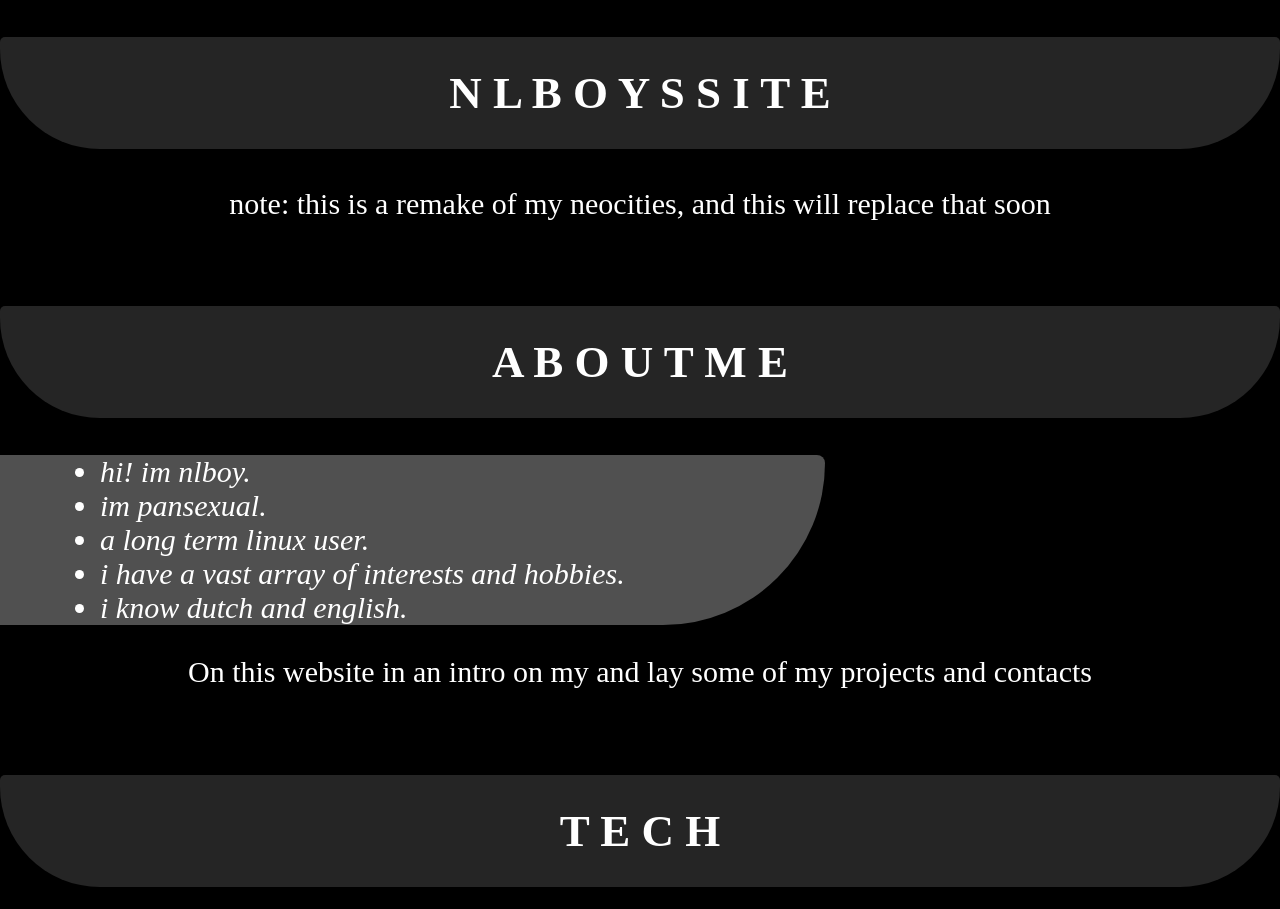
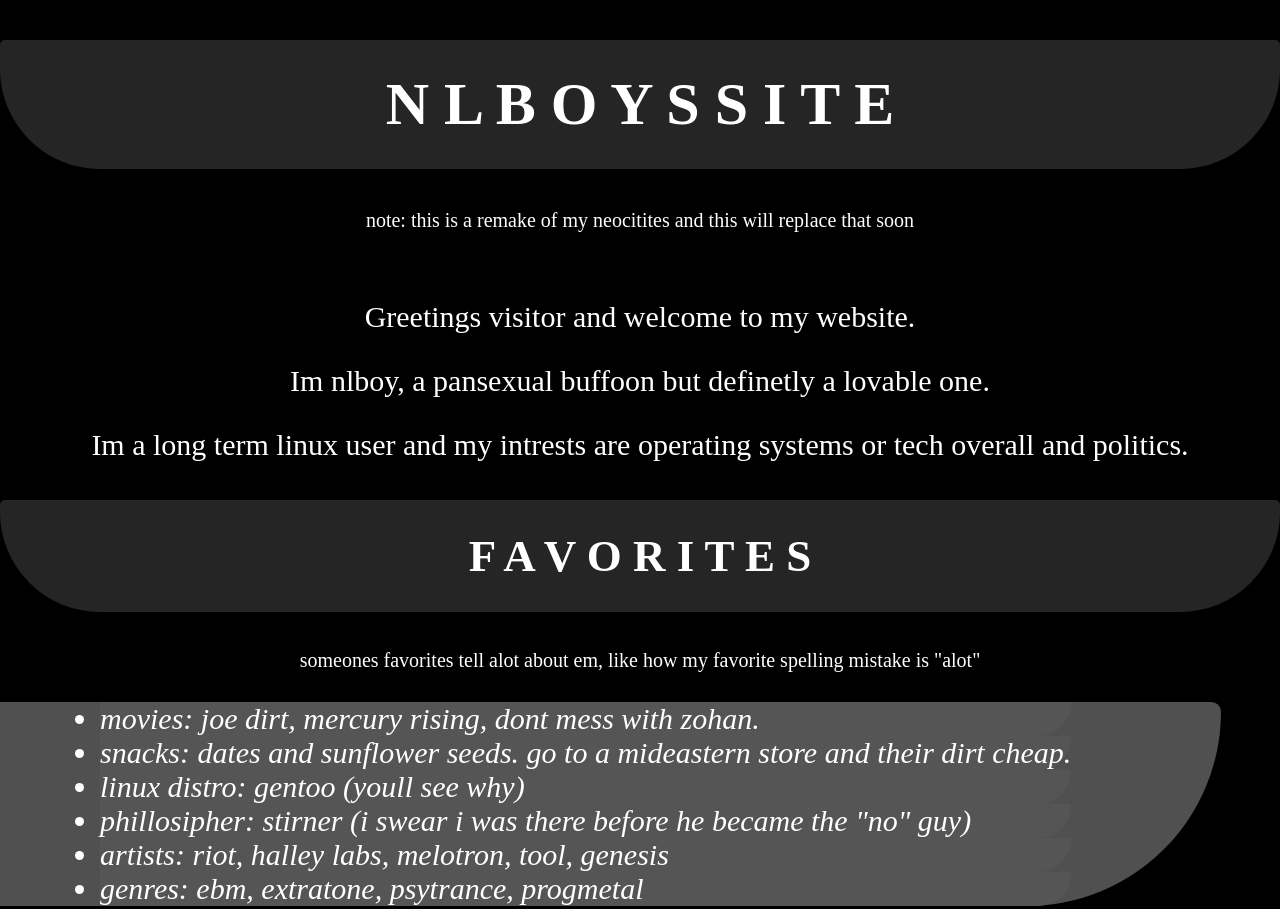
Before and after one commit to THENLBOY/website, a plain HTML site: page index.html in a window 1280 px wide. Shown: the top 909 px of the page. Drawn offline with Linux system fonts and the light colour scheme; a web font is replaced by a local one.

Commit message:
big update

```diff
--- a/index.html
+++ b/index.html
@@ -7,19 +7,40 @@
 		<!-- fonts -->
 		<link href="https://fonts.googleapis.com/css2?family=Grenze+Gotisch:wght@100;300;600&display=sway" rel="stylesheet">
 
-		<h2>N L B O Y S  S I T E</h2>
-		<p>note: this is a remake of <link href="https://nlbooy.neocities.org">my neocities</link>, and this will replace that soon</p>
+		<h1>N L B O Y S  S I T E</h1>
+		<h3>note: this is a remake of my neocitites and this will replace that soon</h3>
 		<br>
 
-		<h2>A B O U T  M E</h2>
+		<p>Greetings visitor and welcome to my website.</p>
+		<p>Im nlboy, a pansexual buffoon but definetly a lovable one.</p>
+		<p>Im a long term linux user and my intrests are operating systems or tech overall and politics.</p>
+		<h2>F A V O R I T E S</h2>
+		<h3>someones favorites tell alot about em, like how my favorite spelling mistake is "alot"</h3>
 		<ul>
-			<li>hi! im nlboy.</li>
-			<li>im pansexual.</li>
-			<li>a long term linux user.</li>
-			<li>i have a vast array of interests and hobbies.</li>
-			<li>i know dutch and english.</li>
+			<li>movies: joe dirt, mercury rising, dont mess with zohan.</li>
+			<li>snacks: dates and sunflower seeds. go to a mideastern store and their dirt cheap.</li>
+			<li>linux distro: gentoo (youll see why)</li>
+			<li>phillosipher: stirner (i swear i was there before he became the "no" guy)</li>
+			<li>artists: riot, halley labs, melotron, tool, genesis</li>
+			<li>genres: ebm, extratone, psytrance, progmetal</li>
 		</ul>
-		<p>On this website in an intro on my and lay some of my projects and contacts</p>
+		<br>
+
+		<h2>hobbies</h2>
+		<h3>no patric, scrolling is not a hobby</h3>
+		<ul>
+			<li>graffiti</li>
+			<p>Pretty early on, i got genuine interest in graffiti and had the tag "admin". i was pretty prominent and online aswel but eventually stopped because i didnt know how to improve anymore</p>
+			<li>fingerboarding</li>
+			<p>Another deepcut, but i was practicing daily for a long time and had alot of fun seeing myself improve, but DAMN it can be expensive</p>
+			<li>micronationality</li>
+			<p>A way i connected with alot of likeminded people in a genuine cool way. Micronationality is when you make your own small country and i had alot of fun doing this and making friends and pacts along the way. My micronation is inactive but the main group im in and founded (MLC) is still active(ly bickering).</p>
+			<li>furry</li>
+			<p>I am no longer super active in the furry fandom but i used to be and rp alot and it was so fun! i still love making ocs for my worldbuilding, speaking of...</p>
+			<li>worldbuilding</li>
+			<p>My main worldbuilding (the gliencenoids project, wich i may give its own page) stems from an early oc and roleplay i had and eventually it got too ambitious and at this point im on the 5th rework.</p>
+			<p>At this point i have a handfull of projects im all proud of, even if its all text</p>
+		</ul>
 		<br>
 
      		<h2>T E C H</h2>
@@ -73,6 +94,7 @@
 	     	<ul>
         		<li><a href="https://youtube.com/playlist?list=PL8cfuJgNHapOk40NCloTaqVJCQlPGs-AA&feature=shared">my good music playlist</a></li>
         		<li><a href="https://micronations.wiki/wiki/Draft:Free_Zone_of_Xipherdam">xipherdam</a></li>
-      		</ul>
+      			<li><a href="https://nlbooy.neocities.com">my neocities</a></li>
+		</ul>
 	</body>
 </html>
--- a/style.css
+++ b/style.css
@@ -49,22 +49,16 @@ ul {
 	font-weight: 300;
         background-color: #505050;
         width: fit-content;
-        padding-right: 200px;
+        padding-right: 100px;
         border-top-right-radius: 10px;
 	border-bottom-right-radius: 200px;
 }
 
-pre {
-	text-align: left;
-       	padding-left: 100px;
-       	font-style: italic;
-       	font-size: 30px;
-	font-weight: 300;
-       	background-color: #505050;
-       	width: fit-content;
-       	padding-right: 200px;
-       	border-top-right-radius: 10px;
-	border-bottom-right-radius: 200px;
+li {
+	margin-right: 50px;
+	background-color: #555555;
+	border-top-right-radius: 5px;
+	border-bottom-right-radius: 100px;
 }
 
 a:link {color: black;}
```
